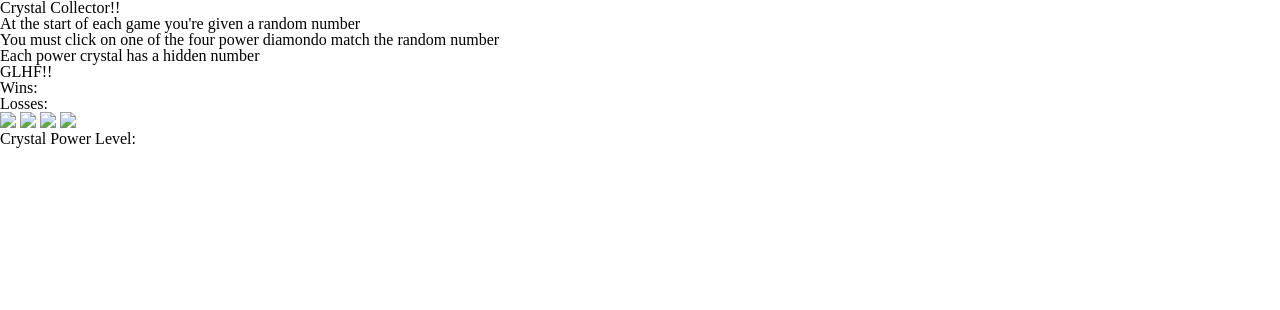
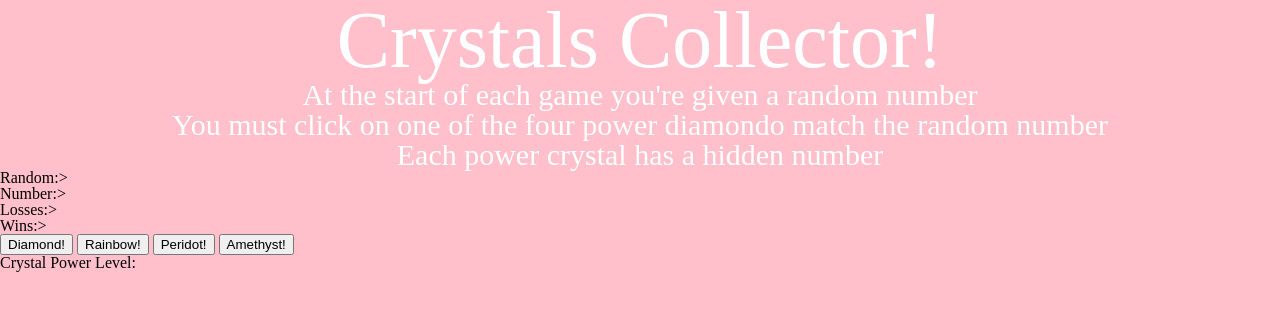
Before and after one commit to juanitapinkney/CrystalCollector, a plain HTML site: page index.html in a window 1280 px wide. Drawn offline with nearby package versions, Linux system fonts and the light colour scheme.

Commit message:
adds changes

```diff
--- a/assets/css/style.css
+++ b/assets/css/style.css
@@ -1,3 +1,23 @@
 body {
-	background-image: url(./assets/images/wallpaper2.jpg);
+    background: pink;
 }
+
+h1 {
+  	text-align: center;
+	font-weight: 50px;
+	font-size: 80px;
+	color: white;
+}
+
+p {
+    text-align: center;
+	font-weight: 30px;
+	font-size: 30px;
+	color: white;
+}
+.button {
+	text-align: center;
+	font-weight: 30px;
+	font-size: 30px;
+	color: white;
+}
--- a/index.html
+++ b/index.html
@@ -1,40 +1,53 @@
 
 <!DOCTYPE>
 	<html>
+	<meta charset="UTF-8">
 		<title>Crystal Collector</title>
 	<head>
-				<meta charset="UTF-8">
 				<link rel="stylesheet" type="text/css" href="assets/css/reset.css">
 				<link rel="stylesheet" type="text/css" href="assets/css/style.css">
-				<link rel="stylesheet" type="images/jpg" href="assets/images">
+				<link rel="stylesheet" src="assets/images" href="assets/images">
 
 				<script   src="https://code.jquery.com/jquery-2.2.3.js"   integrity="sha256-laXWtGydpwqJ8JA+X9x2miwmaiKhn8tVmOVEigRNtP4="   crossorigin="anonymous"></script>
 
 	</head>
 	<body>
-				<header>
-					<h1 id ="name">Crystal Collector!!</h1>
-				</header>
+
+				<h1><strong>Crystals Collector!</strong></h1>
+
+<!-- 				<p><img href=("wallpaper2.jpg") src="(/assets/images/wallpaper2.jpg")></p>
+ -->
+
+
+
 				<div class="instructions">
 				<p>At the start of each game you're given a random number</p>
 				<p> You must click on one of the four power diamondo match the random number</p>
 				<p>Each power crystal has a hidden number</p>
-					<p>GLHF!!</p>
-				</div>
-				<div class="random">
-					<div class="number"></div>
-
-				<div class="outcome">
-					Wins:<div id="wins"></div>
-					Losses:<div id="losses"></div>
 				</div>
 
+
+				<div class="random">Random:><div id="random"></div>
+				<div class="number">Number:><div id="number"></div>
+				<div class="losses">Losses:><div id="losses"></div>
+				<div class="outcome">Wins:><div id="wins"></div>
+
+				<button type="button" onclick="alert('Diamond!')">Diamond!</button>
+				<button type="button" onclick="alert('Rainbow!')">Rainbow!</button>
+				<button type="button" onclick="alert('Peridot!')">Peridot!</button>
+				<button type="button" onclick="alert('Amethyst!')">Amethyst!</button>
+
+
 				<div class="power">
-					<img src="/crystal-collector-game/.assets/images/rainbow.jpg" class="click" id="rainbow">
-					<img src=".assets/images/amethyst.jpg" class="click" id="amethyst">
-					<img src=".assets/images/diamond.jpg.jpg" class="click" id="diamond">
-					<img src=".assets/images/peridot.jpg" class="click" id="peridot">
+				<div><img href="./crystal-collector-game/.assets/images/rainbow.jpg" class="click" id="rainbow">
+				<div><img href="./assets/images/amethyst.jpg" class="click" id="amethyst">
+				<div><img href="./assets/images/diamond.jpg.jpg" class="click" id="diamond">
+				<div><img href="./assets/images/peridot.jpg" class="click" id="peridot">
 				</div>
+			</div>
+		</div>
+	</div>
+
 
 				<div class="score">
 				<h3>Crystal Power Level:</h3>
@@ -43,6 +56,6 @@
 <div class="math"></div>
 
 
-				<script type="text/javascript" src="assets/javascript/game.js"></script>
 	</body>
+		<script type="text/javascript" href=("./crystal-collector-game/assets/javascript/*ccgame.js")></script>
 	</html>
```
Also changed, not shown: assets/javascript/ccgame.js (+23 -4 lines), 1 other file. Lines whose indentation alone changed are shown as unchanged.
